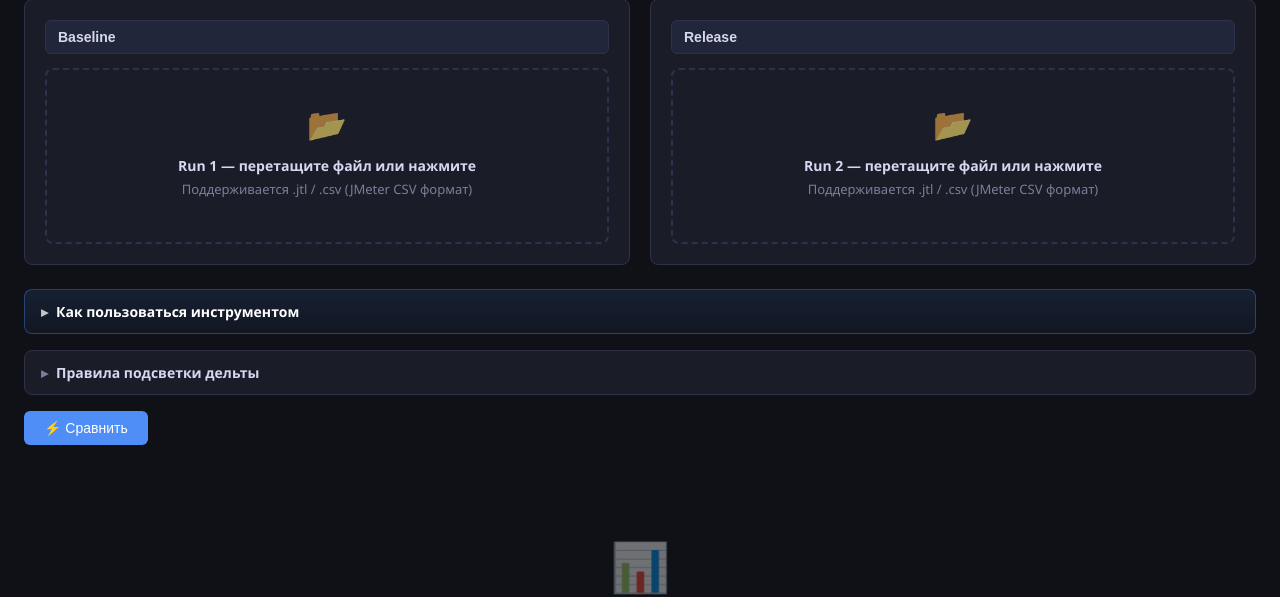
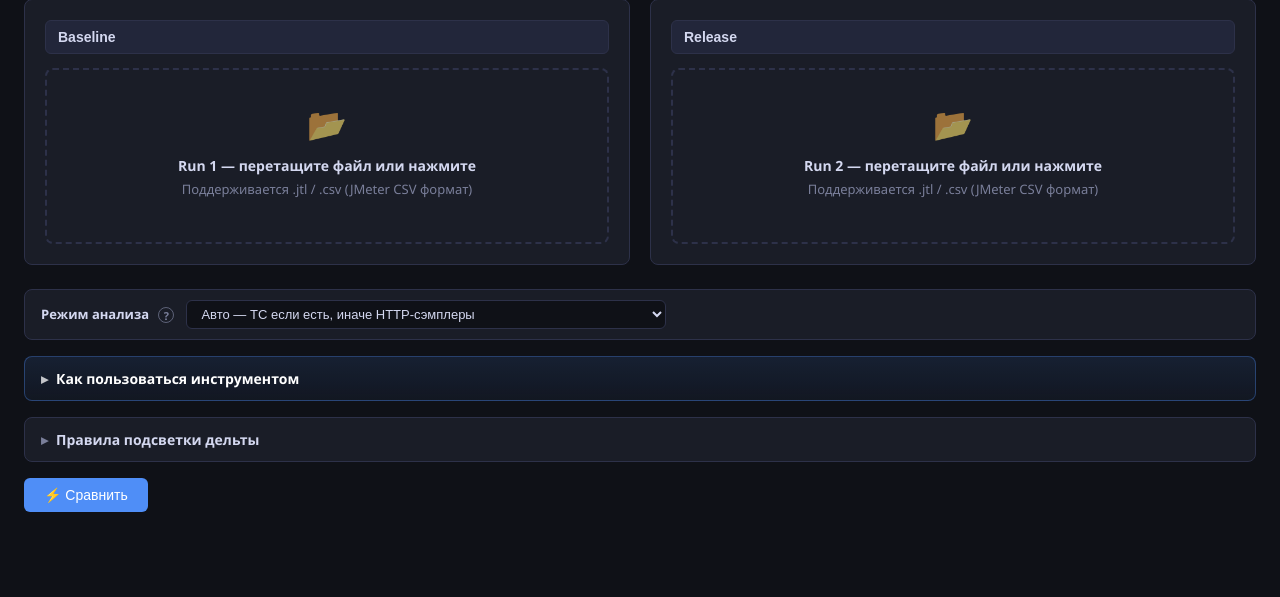
Before and after one commit to system0shock/jtl-comparator, a Flask app: page / in a window 1280 px wide. Shown: the part 96-693 px from the top of the page. Run offline with Flask 3, Linux system fonts and the light colour scheme.

Commit message:
feat: add jtl_mode selector (auto/tc/samplers) and fix test imports
- parse_jtl() now accepts mode param: auto | tc | samplers
- on_bad_lines='skip' for resilient CSV parsing
- /compare endpoint reads jtl_mode from form
- UI: mode selector dropdown with tooltip
- tests/conftest.py: add project root to sys.path so tests run from any cwd

Co-Authored-By: Claude Sonnet 4.6 <noreply@anthropic.com>

```diff
--- a/analyzers/jtl_analyzer.py
+++ b/analyzers/jtl_analyzer.py
@@ -62,22 +62,30 @@ def _normalize_delta_rules(rules: dict | None) -> dict[str, float]:
     return normalized
 
 
-def parse_jtl(filepath: str | Path) -> pd.DataFrame:
+def parse_jtl(filepath: str | Path, mode: str = "auto") -> pd.DataFrame:
     """
-    Читает JTL-файл и возвращает DataFrame с родительскими транзакциями.
+    Читает JTL-файл и возвращает DataFrame для анализа.
 
-    Логика фильтрации:
-    - Если в файле есть строки с пустым URL (Transaction Controller) — берём только их.
-    - Если все строки имеют URL (только HTTP-сэмплеры) — берём все строки.
+    Режимы фильтрации (mode):
+    - 'auto'     : TC-строки если есть (пустой URL), иначе все HTTP-сэмплеры.
+    - 'tc'       : только Transaction Controller-строки; ошибка если их нет.
+    - 'samplers' : только HTTP-сэмплеры (строки с непустым URL).
+
+    Битые строки CSV (несовпадение числа колонок) пропускаются автоматически.
 
     :param filepath: путь к .jtl файлу
+    :param mode: режим фильтрации — 'auto' | 'tc' | 'samplers'
     :return: очищенный DataFrame
     :raises ValueError: при проблемах с форматом файла
     """
+    if mode not in ("auto", "tc", "samplers"):
+        raise ValueError(f"Неизвестный режим parse_jtl: '{mode}'. Допустимые: auto, tc, samplers.")
+
     path = Path(filepath)
 
     try:
-        df = pd.read_csv(path, low_memory=False)
+        # on_bad_lines='skip' — пропускаем строки с неверным числом полей
+        df = pd.read_csv(path, low_memory=False, on_bad_lines="skip")
     except Exception as exc:
         raise ValueError(f"Не удалось прочитать файл «{path.name}»: {exc}") from exc
 
@@ -92,16 +100,29 @@ def parse_jtl(filepath: str | Path) -> pd.DataFrame:
     if df.empty:
         raise ValueError(f"Файл «{path.name}» пустой.")
 
-    # Определяем тип строк: Transaction Controller — URL пустой/null/None
+    # Определяем строки Transaction Controller (URL пустой/null/None)
     if "URL" in df.columns:
-        is_parent = df["URL"].isna() | (df["URL"].astype(str).str.strip().isin(["", "null", "None"]))
-        has_parents = is_parent.any()
+        is_tc = df["URL"].isna() | (df["URL"].astype(str).str.strip().isin(["", "null", "None"]))
+        has_tc = is_tc.any()
     else:
-        has_parents = False
+        is_tc = pd.Series(False, index=df.index)
+        has_tc = False
 
-    if has_parents:
-        df = df[is_parent].copy()
-    # Иначе — берём все строки как есть
+    if mode == "tc":
+        if not has_tc:
+            raise ValueError(
+                f"Файл «{path.name}»: выбран режим «только Transaction Controllers», "
+                f"но строки TC не найдены (нет строк с пустым URL). "
+                f"Попробуйте режим «Авто» или «HTTP-сэмплеры»."
+            )
+        df = df[is_tc].copy()
+    elif mode == "samplers":
+        # Берём только строки с реальным URL (HTTP-сэмплеры)
+        df = df[~is_tc].copy() if has_tc else df.copy()
+    else:  # auto
+        if has_tc:
+            df = df[is_tc].copy()
+        # Иначе — берём все строки как есть
 
     # Приводим типы
     df["elapsed"] = pd.to_numeric(df["elapsed"], errors="coerce")
@@ -112,6 +133,12 @@ def parse_jtl(filepath: str | Path) -> pd.DataFrame:
 
     # Убираем строки с невалидными значениями времени
     df = df.dropna(subset=["elapsed", "timeStamp"])
+
+    if df.empty:
+        raise ValueError(
+            f"Файл «{path.name}»: после фильтрации (режим «{mode}») не осталось строк. "
+            f"Проверьте формат файла или смените режим анализа."
+        )
 
     return df
 
--- a/app.py
+++ b/app.py
@@ -47,6 +47,9 @@ def compare_runs():
 
     name1 = request.form.get("name1", "Run 1").strip() or "Run 1"
     name2 = request.form.get("name2", "Run 2").strip() or "Run 2"
+    jtl_mode = request.form.get("jtl_mode", "auto")
+    if jtl_mode not in ("auto", "tc", "samplers"):
+        jtl_mode = "auto"
     delta_rules = {
         "time_warning_pct": request.form.get("time_warning_pct"),
         "time_critical_pct": request.form.get("time_critical_pct"),
@@ -74,9 +77,9 @@ def compare_runs():
             file2.save(f2)
             tmp2 = f2.name
 
-        # Парсим оба файла
-        df1 = parse_jtl(tmp1)
-        df2 = parse_jtl(tmp2)
+        # Парсим оба файла с выбранным режимом фильтрации
+        df1 = parse_jtl(tmp1, mode=jtl_mode)
+        df2 = parse_jtl(tmp2, mode=jtl_mode)
 
         # Сравниваем и возвращаем результат
         result = compare(df1, df2, name1, name2, rules=delta_rules)
--- a/templates/index.html
+++ b/templates/index.html
@@ -188,6 +188,35 @@
       margin-bottom: 24px;
       flex-wrap: wrap;
     }
+
+    .mode-panel {
+      display: flex;
+      align-items: center;
+      gap: 12px;
+      background: var(--bg2);
+      border: 1px solid var(--border);
+      border-radius: var(--radius);
+      padding: 10px 16px;
+      margin-bottom: 16px;
+    }
+    .mode-label {
+      font-size: 13px;
+      font-weight: 600;
+      color: var(--text-muted);
+      white-space: nowrap;
+    }
+    .mode-select {
+      background: var(--bg);
+      border: 1px solid var(--border);
+      border-radius: 6px;
+      color: var(--text);
+      font-size: 13px;
+      padding: 5px 10px;
+      cursor: pointer;
+      flex: 1;
+      max-width: 480px;
+    }
+    .mode-select:focus { outline: 2px solid var(--accent); }
 
     .rules-panel {
       background: var(--bg2);
@@ -521,6 +550,19 @@
     </div>
   </div>
 
+  <!-- Режим анализа сэмплеров -->
+  <div class="mode-panel">
+    <label for="jtlMode" class="mode-label">
+      Режим анализа
+      <span class="help-icon" data-tooltip="Авто: берёт Transaction Controllers (строки с пустым URL). Если TC нет — берёт HTTP-сэмплеры.&#10;HTTP-сэмплеры: всегда брать вложенные запросы — удобно при вложенных циклах внутри TC.&#10;Только TC: жёсткий режим; ошибка, если TC не найдены.">?</span>
+    </label>
+    <select id="jtlMode" class="mode-select">
+      <option value="auto">Авто — TC если есть, иначе HTTP-сэмплеры</option>
+      <option value="samplers">HTTP-сэмплеры — игнорировать Transaction Controllers</option>
+      <option value="tc">Только Transaction Controllers</option>
+    </select>
+  </div>
+
   <details class="help-panel">
     <summary>Как пользоваться инструментом</summary>
     <div class="help-panel-body">
@@ -778,6 +820,7 @@
     fd.append('file2', file2);
     fd.append('name1', document.getElementById('name1').value || 'Run 1');
     fd.append('name2', document.getElementById('name2').value || 'Run 2');
+    fd.append('jtl_mode', document.getElementById('jtlMode').value);
     const deltaRules = collectDeltaRules();
     Object.entries(deltaRules).forEach(([key, value]) => fd.append(key, value));
 
```
Also changed, not shown: tests/conftest.py (added, +5 -0 lines), 1 other file.
